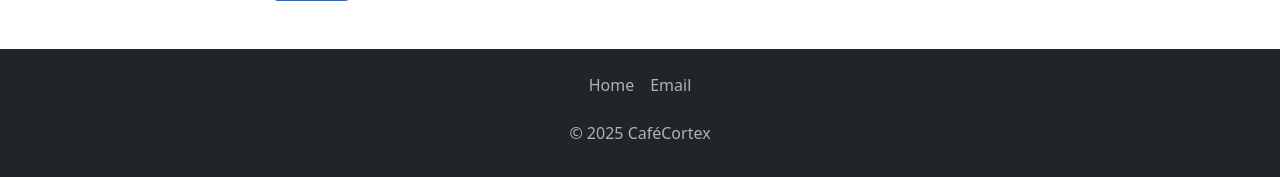
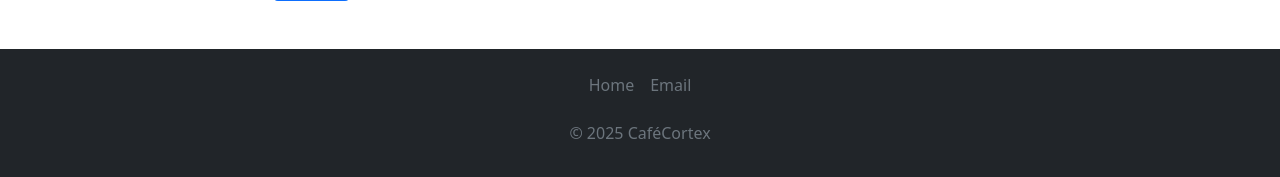
Before and after one commit to Mahmina/cafe-cortex, a Flask app: page /add in a window 1280 px wide. Shown: the part 1094-1271 px from the top of the page. Run offline with Flask 3, Linux system fonts and the light colour scheme; some libraries are stand-ins or nearby versions.

Commit message:
Fix footer text visibility

```diff
--- a/templates/base.html
+++ b/templates/base.html
@@ -56,13 +56,13 @@
       <footer class="py-3 mt-4 bg-dark" data-bs-theme="dark">
         <ul class="nav justify-content-center mb-3">
           <li class="nav-item">
-            <a href="#" class="nav-link px-2 text-body-secondary">Home</a>
+            <a href="#" class="nav-link px-2 text-secondary text-decoration-none">Home</a>
           </li>
           <li class="nav-item">
-            <a href="#" class="nav-link px-2 text-body-secondary">Email</a>
+            <a href="#" class="nav-link px-2 text-secondary text-decoration-none">Email</a>
           </li>
         </ul>
-        <p class="text-center text-body-secondary">© 2025 CaféCortex</p>
+        <p class="text-center text-secondary">© 2025 CaféCortex</p>
       </footer>
     </div>
 
```
